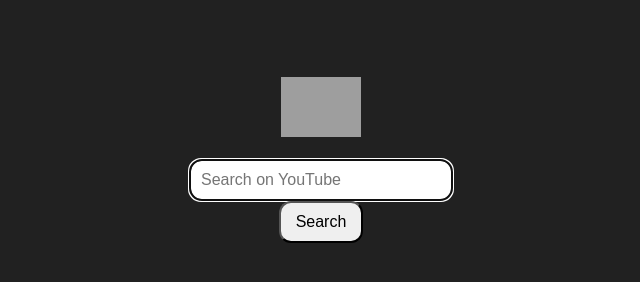
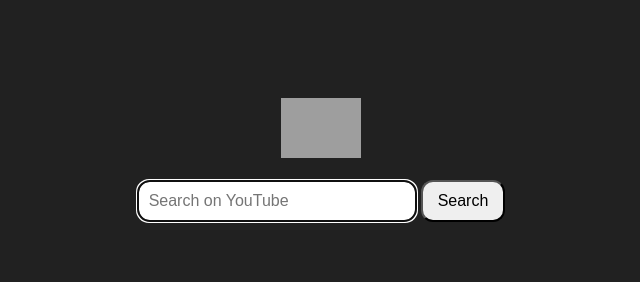
Before and after one commit to Abdullamousawi/YouTube-Search, a plain HTML site: page index.html in a window 1280 px wide. Shown: the whole page, without its empty margins (319-959 px from the left). Drawn offline with Linux system fonts and the light colour scheme; grey boxes are pictures that could not be loaded.

Commit message:
Update index.html
- Fixed search bar width.
- The YouTube logo now cannot be selected (Highlighted).

```diff
--- a/index.html
+++ b/index.html
@@ -19,13 +19,13 @@
 
     #search-container {
       text-align: center;
-	  width: 25%;
+	  width: 100%;
     }
 
     #search-bar {
       padding: 10px;
       font-size: 16px;
-	  width: 75%;
+	  width: 20%;
 	  border-radius: 12px;
     }
 
@@ -34,6 +34,15 @@
       font-size: 16px;
 	  border-radius: 12px;
     }
+
+	img, button, br {
+            -drag: none;
+            user-select: none;
+            -moz-user-select: none;
+            -webkit-user-drag: none;
+            -webkit-user-select: none;
+            -ms-user-select: none;
+         }
   </style>
 </head>
 <body>
```
